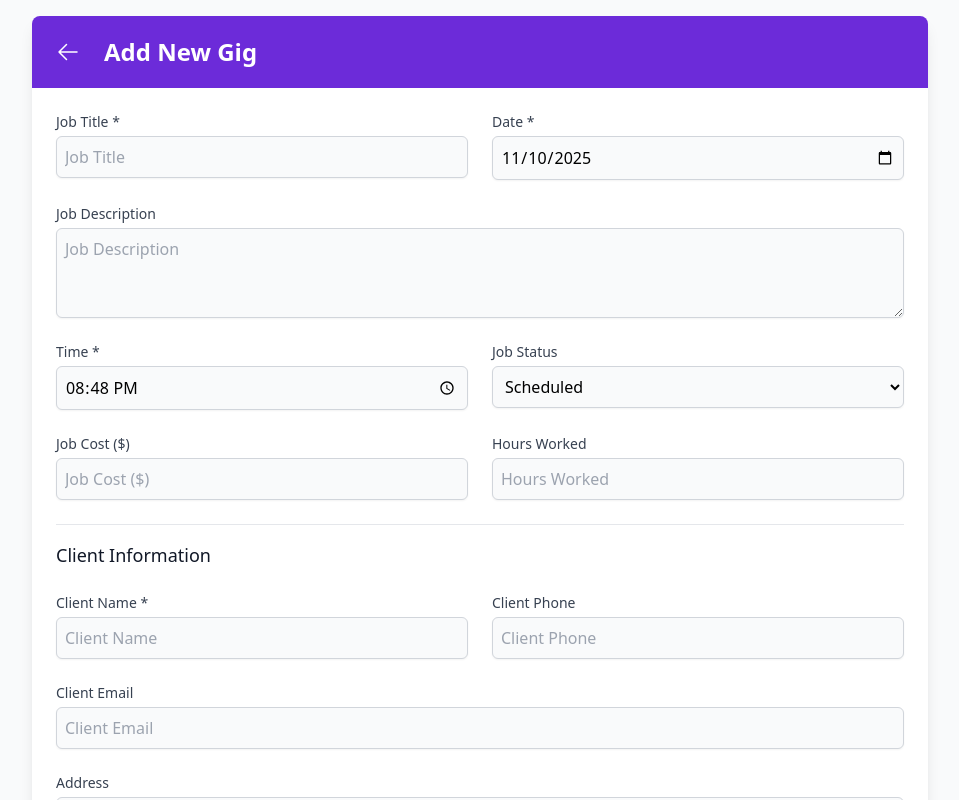
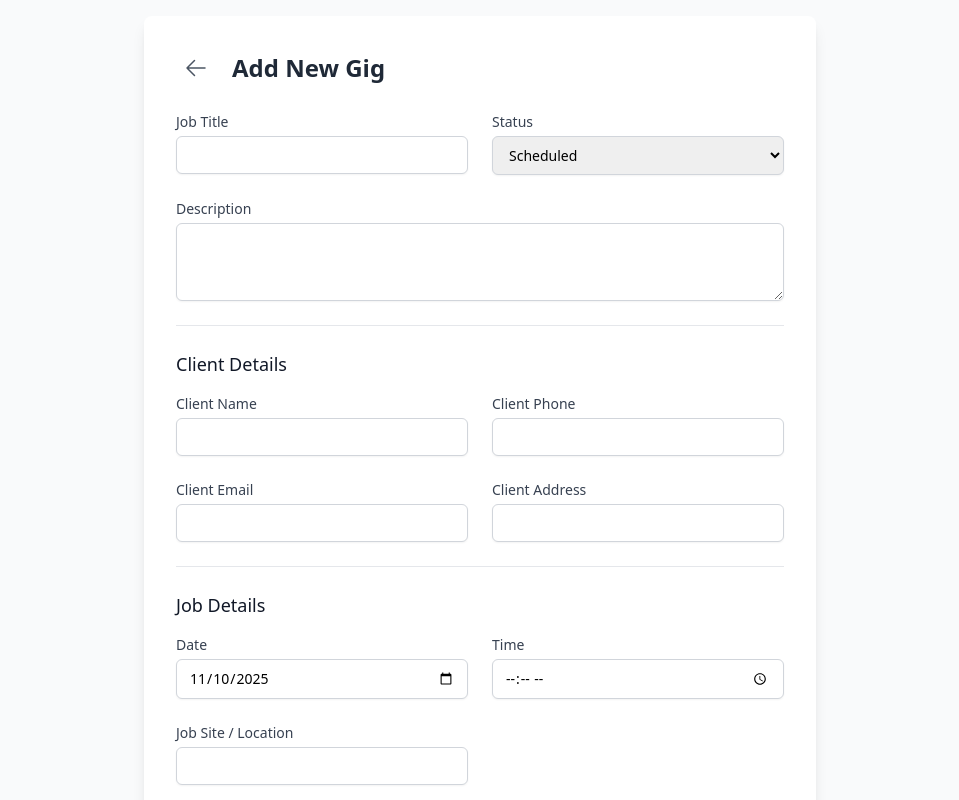
Before and after one commit to dvdlgilbert/my-gig-jobs, a React (Vite) app: page / in a window 1280 px wide. Both pictures are taken after a click on the button 1224 px from the left and 744 px from the top of the page. Shown: the top 800 px of the page, without its empty margins (160-1119 px from the left). Built offline with nearby package versions, Linux system fonts and the light colour scheme.

Commit message:
Update GigForm.tsx

```diff
--- a/components/GigForm.tsx
+++ b/components/GigForm.tsx
@@ -9,7 +9,9 @@ interface GigFormProps {
   onDelete: (id: string) => void;
 }
 
-const initialGigState: Omit<Gig, 'id'> = {
+const gigStatuses: GigStatus[] = ['Scheduled', 'Pending', 'Working', 'Complete'];
+
+const EMPTY_GIG = {
     jobTitle: '',
     description: '',
     clientName: '',
@@ -17,15 +19,15 @@ const initialGigState: Omit<Gig, 'id'> = {
     clientEmail: '',
     clientAddress: '',
     date: new Date().toISOString().split('T')[0],
-  time: new Date().toTimeString().slice(0, 5),
+    time: '',
     jobCost: undefined,
     hoursWorked: undefined,
     jobSite: '',
-  jobStatus: 'Scheduled',
+    jobStatus: 'Scheduled' as GigStatus,
 };
 
 const GigForm: React.FC<GigFormProps> = ({ gig, onSave, onCancel, onDelete }) => {
-  const [formData, setFormData] = useState({ ...initialGigState });
+  const [formData, setFormData] = useState(EMPTY_GIG);
 
   useEffect(() => {
     if (gig) {
@@ -34,7 +36,7 @@ const GigForm: React.FC<GigFormProps> = ({ gig, onSave, onCancel, onDelete }) =>
         date: new Date(gig.date).toISOString().split('T')[0],
       });
     } else {
-      setFormData({ ...initialGigState });
+      setFormData(EMPTY_GIG);
     }
   }, [gig]);
 
@@ -42,106 +44,136 @@ const GigForm: React.FC<GigFormProps> = ({ gig, onSave, onCancel, onDelete }) =>
     const { name, value, type } = e.target;
 
     if (type === 'number') {
-      const numValue = value === '' ? undefined : parseFloat(value);
-      setFormData(prev => ({ ...prev, [name]: numValue }));
+        setFormData(prev => ({ ...prev, [name]: value === '' ? undefined : parseFloat(value) }));
     } else {
-      setFormData(prev => ({ ...prev, [name]: value }));
+        setFormData(prev => ({ ...prev, [name]: value as GigStatus }));
     }
   };
 
   const handleSubmit = (e: React.FormEvent) => {
     e.preventDefault();
-    if (!formData.jobTitle) {
-      alert('Job Title is required.');
-      return;
-    };
-
     const gigToSave: Gig = {
-      ...formData,
-      id: gig?.id || crypto.randomUUID(),
-      date: new Date(formData.date).toISOString(),
+        ...(formData as Omit<Gig, 'id'>),
+        id: gig?.id || new Date().toISOString(),
     };
     onSave(gigToSave);
   };
 
-  const statusOptions: GigStatus[] = ['Scheduled', 'Pending', 'Working', 'Complete'];
-
   return (
-    <div className="bg-white p-4 sm:p-6 rounded-lg shadow-lg max-w-4xl mx-auto">
-      <header className="bg-brand-purple -mx-4 -mt-4 sm:-mx-6 sm:-mt-6 mb-6 p-4 rounded-t-lg flex items-center">
-        <button onClick={onCancel} className="p-2 rounded-full hover:bg-white/20 text-white">
-          <ArrowLeftIcon className="w-6 h-6" />
+    <div className="bg-white p-6 sm:p-8 rounded-lg shadow-lg max-w-2xl mx-auto">
+      <div className="flex items-center mb-6">
+        <button onClick={onCancel} className="p-2 rounded-full hover:bg-gray-100 mr-4">
+          <ArrowLeftIcon className="w-6 h-6 text-gray-600" />
         </button>
-        <h1 className="text-2xl font-bold text-white ml-4">{gig ? 'Update GiG' : 'Add New Gig'}</h1>
-      </header>
+        <h2 className="text-2xl font-bold text-gray-800">{gig ? 'Edit Gig' : 'Add New Gig'}</h2>
+      </div>
 
       <form onSubmit={handleSubmit} className="space-y-6">
-        {/* Job Details */}
-        <div className="grid grid-cols-1 md:grid-cols-2 gap-6">
-          <InputField label="Job Title" name="jobTitle" value={formData.jobTitle} onChange={handleChange} required />
-          <InputField label="Date" name="date" type="date" value={formData.date} onChange={handleChange} required />
+        <div className="grid grid-cols-1 sm:grid-cols-2 gap-6">
+            <div>
+                <label htmlFor="jobTitle" className="block text-sm font-medium text-gray-700">Job Title</label>
+                <input type="text" name="jobTitle" id="jobTitle" value={formData.jobTitle} onChange={handleChange} required className="mt-1 block w-full border border-gray-300 rounded-md shadow-sm py-2 px-3 focus:outline-none focus:ring-brand-purple focus:border-brand-purple sm:text-sm" />
             </div>
-         <InputField label="Job Description" name="description" value={formData.description} onChange={handleChange} isTextArea />
-        <div className="grid grid-cols-1 md:grid-cols-2 gap-6">
-          <InputField label="Time" name="time" type="time" value={formData.time} onChange={handleChange} required />
             <div>
-            <label htmlFor="jobStatus" className="block text-sm font-medium text-gray-700">Job Status</label>
-            <select name="jobStatus" id="jobStatus" value={formData.jobStatus} onChange={handleChange} className="mt-1 block w-full border border-gray-300 rounded-md shadow-sm p-2 bg-gray-50 focus:ring-brand-purple focus:border-brand-purple">
-              {statusOptions.map(status => <option key={status} value={status}>{status}</option>)}
+                <label htmlFor="jobStatus" className="block text-sm font-medium text-gray-700">Status</label>
+                <select name="jobStatus" id="jobStatus" value={formData.jobStatus} onChange={handleChange} className="mt-1 block w-full border border-gray-300 rounded-md shadow-sm py-2 px-3 focus:outline-none focus:ring-brand-purple focus:border-brand-purple sm:text-sm">
+                    {gigStatuses.map(status => (
+                        <option key={status} value={status}>{status}</option>
+                    ))}
                 </select>
             </div>
         </div>
-        <div className="grid grid-cols-1 md:grid-cols-2 gap-6">
-          <InputField label="Job Cost ($)" name="jobCost" type="number" value={formData.jobCost || ''} onChange={handleChange} />
-          <InputField label="Hours Worked" name="hoursWorked" type="number" value={formData.hoursWorked || ''} onChange={handleChange} />
+
+        <div>
+            <label htmlFor="description" className="block text-sm font-medium text-gray-700">Description</label>
+            <textarea name="description" id="description" value={formData.description} onChange={handleChange} rows={3} className="mt-1 block w-full border border-gray-300 rounded-md shadow-sm py-2 px-3 focus:outline-none focus:ring-brand-purple focus:border-brand-purple sm:text-sm" />
         </div>
 
-        {/* Client Details */}
-        <h3 className="text-lg font-medium text-gray-900 pt-4 border-t">Client Information</h3>
-        <div className="grid grid-cols-1 md:grid-cols-2 gap-6">
-          <InputField label="Client Name" name="clientName" value={formData.clientName} onChange={handleChange} required />
-          <InputField label="Client Phone" name="clientPhone" type="tel" value={formData.clientPhone} onChange={handleChange} />
+        <div className="border-t pt-6">
+            <h3 className="text-lg font-medium text-gray-900">Client Details</h3>
+            <div className="grid grid-cols-1 sm:grid-cols-2 gap-6 mt-4">
+                 <div>
+                    <label htmlFor="clientName" className="block text-sm font-medium text-gray-700">Client Name</label>
+                    <input type="text" name="clientName" id="clientName" value={formData.clientName} onChange={handleChange} required className="mt-1 block w-full border border-gray-300 rounded-md shadow-sm py-2 px-3 focus:outline-none focus:ring-brand-purple focus:border-brand-purple sm:text-sm" />
                 </div>
-        <InputField label="Client Email" name="clientEmail" type="email" value={formData.clientEmail} onChange={handleChange} />
-        <InputField label="Address" name="clientAddress" value={formData.clientAddress} onChange={handleChange} isTextArea />
-        <InputField label="Job Site Location" name="jobSite" value={formData.jobSite} onChange={handleChange} isTextArea />
+                 <div>
+                    <label htmlFor="clientPhone" className="block text-sm font-medium text-gray-700">Client Phone</label>
+                    <input type="tel" name="clientPhone" id="clientPhone" value={formData.clientPhone} onChange={handleChange} required className="mt-1 block w-full border border-gray-300 rounded-md shadow-sm py-2 px-3 focus:outline-none focus:ring-brand-purple focus:border-brand-purple sm:text-sm" />
+                </div>
+                 <div>
+                    <label htmlFor="clientEmail" className="block text-sm font-medium text-gray-700">Client Email</label>
+                    <input type="email" name="clientEmail" id="clientEmail" value={formData.clientEmail} onChange={handleChange} required className="mt-1 block w-full border border-gray-300 rounded-md shadow-sm py-2 px-3 focus:outline-none focus:ring-brand-purple focus:border-brand-purple sm:text-sm" />
+                </div>
+                 <div>
+                    <label htmlFor="clientAddress" className="block text-sm font-medium text-gray-700">Client Address</label>
+                    <input type="text" name="clientAddress" id="clientAddress" value={formData.clientAddress} onChange={handleChange} required className="mt-1 block w-full border border-gray-300 rounded-md shadow-sm py-2 px-3 focus:outline-none focus:ring-brand-purple focus:border-brand-purple sm:text-sm" />
+                </div>
+            </div>
+        </div>
 
-        <div className="pt-5 flex justify-center space-x-4">
-           <button type="submit" className="px-10 py-3 bg-brand-purple text-white rounded-md hover:bg-purple-700 font-bold text-lg w-full md:w-auto">
-            {gig ? 'UPDATE GIG' : 'ADD GIG'}
-           </button>
+        <div className="border-t pt-6">
+             <h3 className="text-lg font-medium text-gray-900">Job Details</h3>
+             <div className="grid grid-cols-1 sm:grid-cols-2 gap-6 mt-4">
+                <div>
+                    <label htmlFor="date" className="block text-sm font-medium text-gray-700">Date</label>
+                    <input type="date" name="date" id="date" value={formData.date} onChange={handleChange} required className="mt-1 block w-full border border-gray-300 rounded-md shadow-sm py-2 px-3 focus:outline-none focus:ring-brand-purple focus:border-brand-purple sm:text-sm" />
+                </div>
+                 <div>
+                    <label htmlFor="time" className="block text-sm font-medium text-gray-700">Time</label>
+                    <input type="time" name="time" id="time" value={formData.time} onChange={handleChange} required className="mt-1 block w-full border border-gray-300 rounded-md shadow-sm py-2 px-3 focus:outline-none focus:ring-brand-purple focus:border-brand-purple sm:text-sm" />
+                </div>
+                 <div>
+                    <label htmlFor="jobSite" className="block text-sm font-medium text-gray-700">Job Site / Location</label>
+                    <input type="text" name="jobSite" id="jobSite" value={formData.jobSite} onChange={handleChange} required className="mt-1 block w-full border border-gray-300 rounded-md shadow-sm py-2 px-3 focus:outline-none focus:ring-brand-purple focus:border-brand-purple sm:text-sm" />
+                </div>
+            </div>
+        </div>
+
+        <div className="border-t pt-6">
+            <h3 className="text-lg font-medium text-gray-900">Earnings (Optional)</h3>
+             <div className="grid grid-cols-1 sm:grid-cols-2 gap-6 mt-4">
+                 <div>
+                    <label htmlFor="jobCost" className="block text-sm font-medium text-gray-700">Job Cost ($)</label>
+                    <input type="number" name="jobCost" id="jobCost" value={formData.jobCost ?? ''} onChange={handleChange} step="0.01" className="mt-1 block w-full border border-gray-300 rounded-md shadow-sm py-2 px-3 focus:outline-none focus:ring-brand-purple focus:border-brand-purple sm:text-sm" />
+                </div>
+                 <div>
+                    <label htmlFor="hoursWorked" className="block text-sm font-medium text-gray-700">Hours Worked</label>
+                    <input type="number" name="hoursWorked" id="hoursWorked" value={formData.hoursWorked ?? ''} onChange={handleChange} step="0.1" className="mt-1 block w-full border border-gray-300 rounded-md shadow-sm py-2 px-3 focus:outline-none focus:ring-brand-purple focus:border-brand-purple sm:text-sm" />
+                </div>
+            </div>
+        </div>
+
+        <div className="flex justify-between items-center pt-6 border-t">
+          <div>
             {gig && (
-             <button type="button" onClick={() => onDelete(gig.id)} className="px-10 py-3 bg-red-600 text-white rounded-md hover:bg-red-700 font-bold text-lg w-full md:w-auto">
-               Delete GiG
+                <button
+                    type="button"
+                    onClick={() => onDelete(gig.id)}
+                    className="text-red-600 hover:text-red-800 font-medium"
+                >
+                    Delete Gig
                 </button>
             )}
+          </div>
+          <div className="flex gap-4">
+             <button
+                type="button"
+                onClick={onCancel}
+                className="py-2 px-4 border border-gray-300 rounded-md shadow-sm text-sm font-medium text-gray-700 hover:bg-gray-50 focus:outline-none focus:ring-2 focus:ring-offset-2 focus:ring-brand-purple"
+              >
+                Cancel
+              </button>
+              <button
+                type="submit"
+                className="py-2 px-4 border border-transparent rounded-md shadow-sm text-sm font-medium text-white bg-brand-purple hover:bg-purple-700 focus:outline-none focus:ring-2 focus:ring-offset-2 focus:ring-purple-500"
+              >
+                Save Gig
+              </button>
+          </div>
         </div>
       </form>
     </div>
   );
 };
 
-// Helper component for form fields
-const InputField = ({ label, name, value, onChange, type = 'text', required = false, isTextArea = false }) => {
-  const commonProps = {
-    name,
-    id: name,
-    value,
-    onChange,
-    required,
-    className: "mt-1 block w-full border border-gray-300 rounded-md shadow-sm p-2 bg-gray-50 focus:ring-brand-purple focus:border-brand-purple",
-    placeholder: label
-  };
-  return (
-    <div>
-      <label htmlFor={name} className="block text-sm font-medium text-gray-700">{label}{required && ' *'}</label>
-      {isTextArea ? (
-        <textarea {...commonProps} rows={3}></textarea>
-      ) : (
-        <input type={type} {...commonProps} />
-      )}
-    </div>
-  );
-};
-
 export default GigForm;
```
Lines whose indentation alone changed are shown as unchanged.
